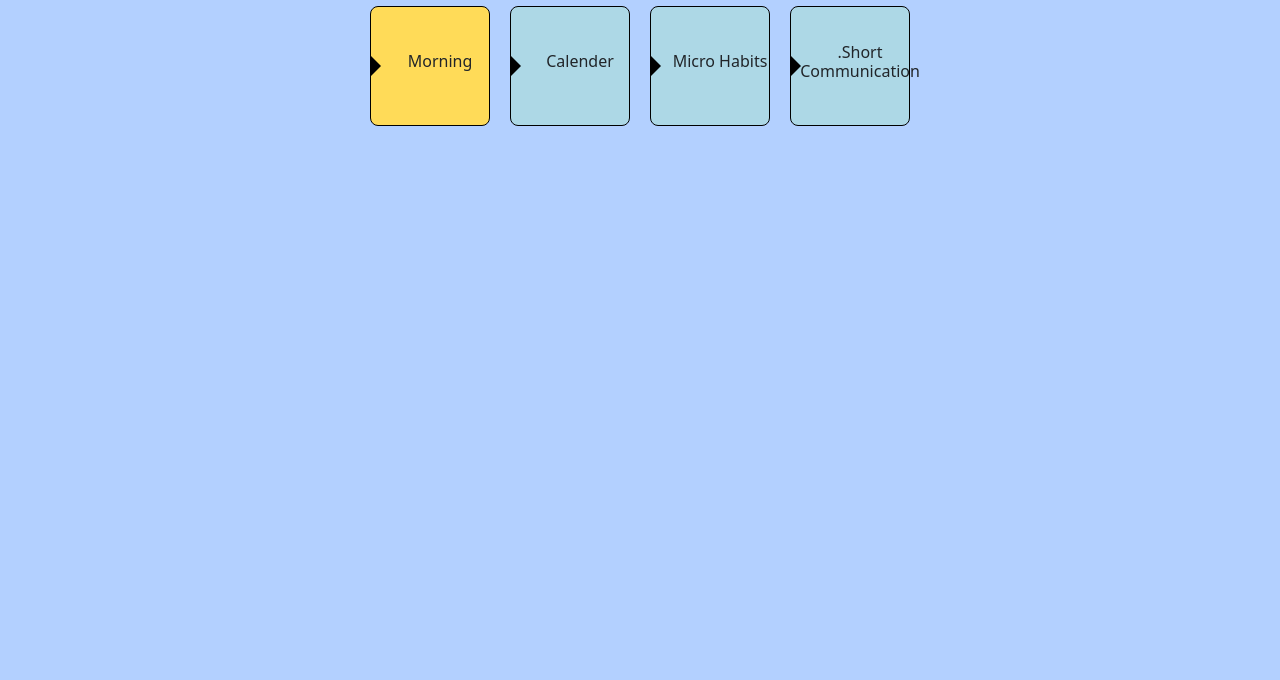
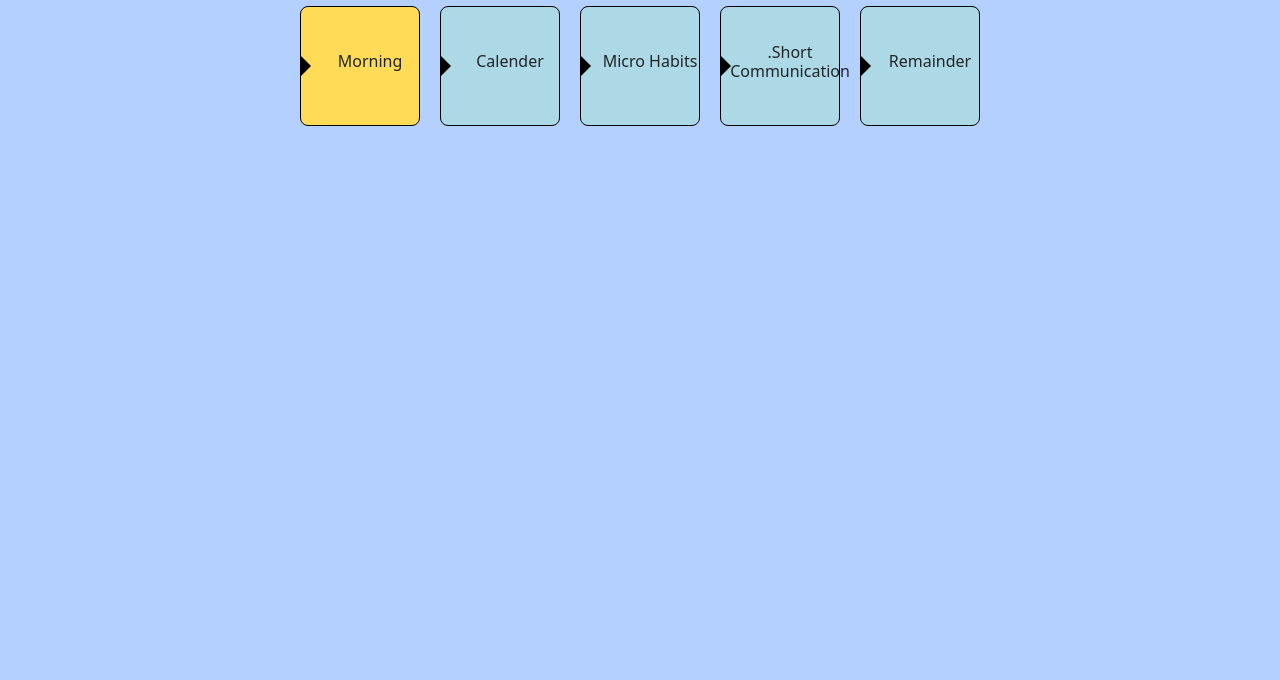
Before and after one commit to MBABHISHEK/voice-assitance, a plain HTML site: page index.html in a window 1280 px wide. Shown: the part 120-800 px from the top of the page. Drawn offline with nearby package versions, Linux system fonts and the light colour scheme.

Commit message:
Update index.html

```diff
--- a/index.html
+++ b/index.html
@@ -113,6 +113,7 @@
       <a href="Calender.html" class="card alphabet"><h6>Calender</h6></a>
       <a href="microHabits.html" class="card alphabet"><h6>Micro Habits</h6></a>
       <a href="shortCommunication.html" class="card alphabet"><h6>.Short Communication</h6></a>
+      <a href="reminders.html" class="card alphabet"><h6>Remainder</h6></a>
 
       <!-- Add more food items as needed -->
     </div>
```
